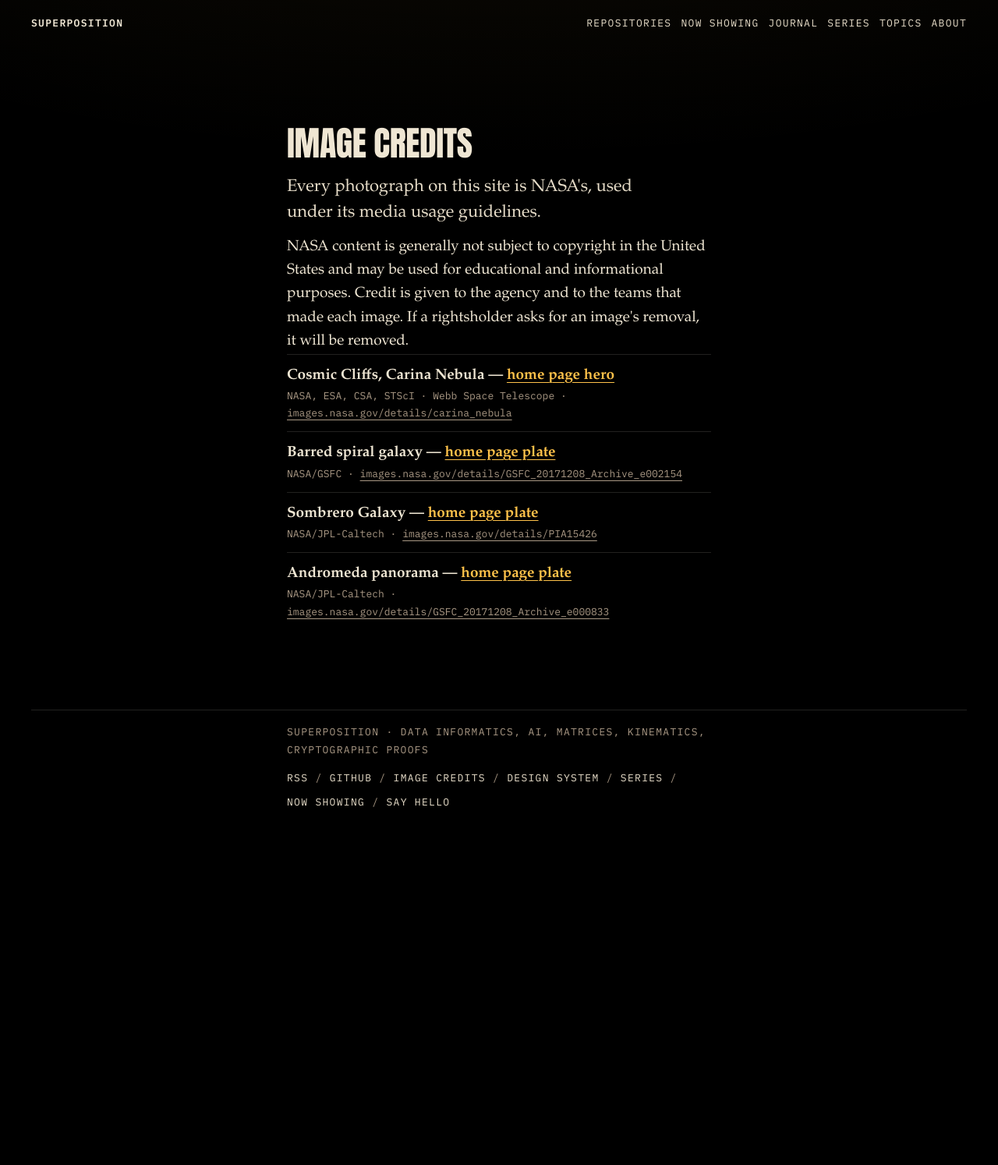
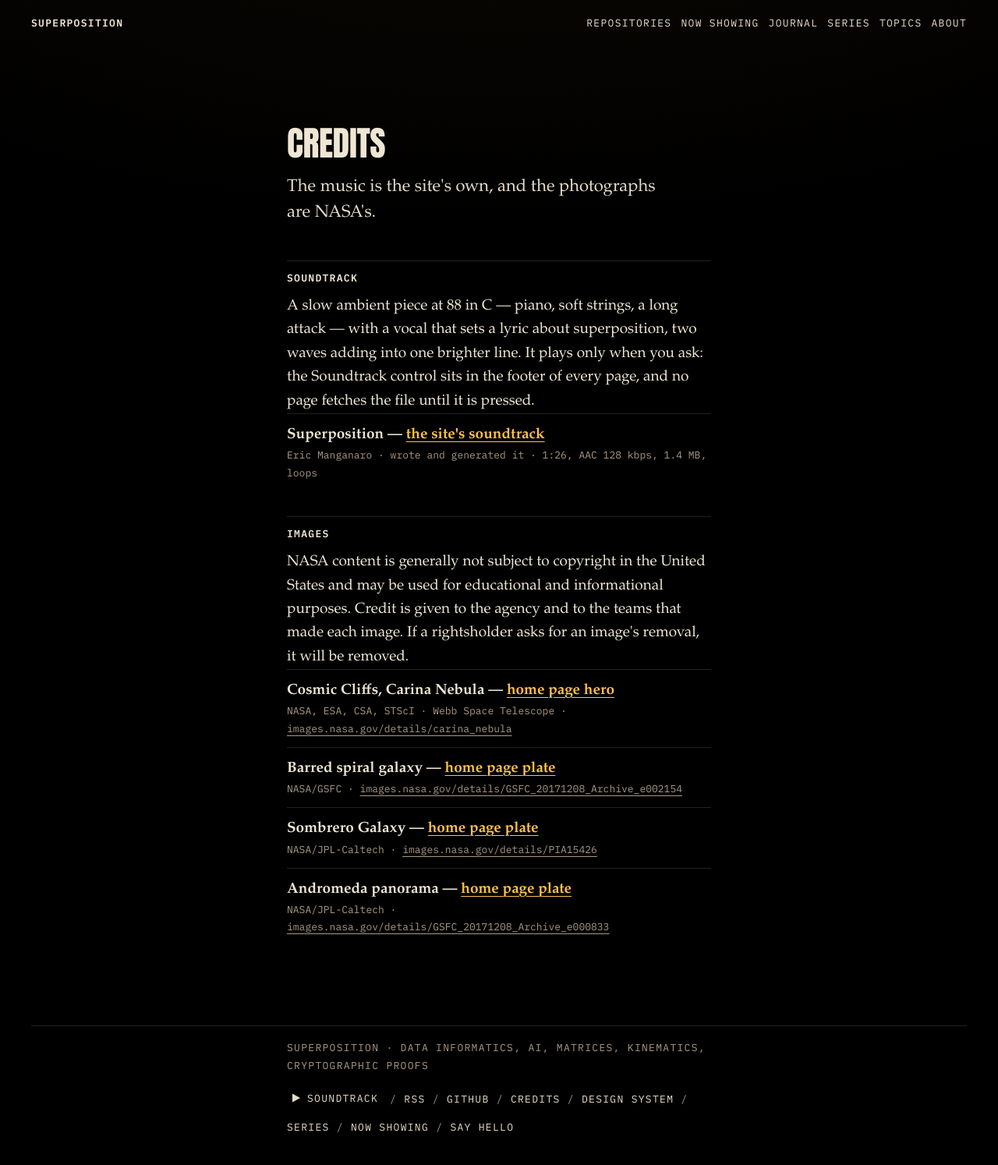
Before and after one commit to superposition/superposition.github.io, a Jekyll site: the page built from credits.md, in a window 1280 px wide. Shown: the whole page at 78% size. Built offline with Jekyll 4.4.1, drawn with Linux system fonts in a browser that asks for light colours; before the commit the page ends 1077 px from its top, so only the background shows below that.

Commit message:
Ship the site's own soundtrack
Eric's track, superposition-v5, encoded to one 1.4 MB AAC file and played
from a footer control that fetches nothing until it is pressed.

- assets/audio/superposition.m4a: 44.1 kHz, 128 kbps AAC, loudness-normalised
  to -16 LUFS with a -1.5 dBTP ceiling and a 1 s fade on the tail.
- A play/pause button in the footer row, aria-pressed, 44px square, labelled
  "Play the soundtrack" and "Pause the soundtrack".
- assets/soundtrack.js: the audio element ships without a src, the file is
  requested on the first press only, and playback pauses on visibility change
  and on pagehide. The stored choice is never autoplay.
- /credits/ now covers the soundtrack as well as the NASA imagery.

```diff
--- a/_layouts/default.html
+++ b/_layouts/default.html
@@ -62,8 +62,15 @@
   <footer class="site-footer wide">
     <div class="wrap">
       <p>Superposition · {{ site.subtitle }}</p>
-      <p><a href="{{ '/feed.xml' | relative_url }}">RSS</a> <span aria-hidden="true">/</span> <a href="https://github.com/superposition">GitHub</a> <span aria-hidden="true">/</span> <a href="{{ '/credits/' | relative_url }}">Image credits</a> <span aria-hidden="true">/</span> <a href="{{ '/style/' | relative_url }}">Design system</a> <span aria-hidden="true">/</span> <a href="{{ '/series/' | relative_url }}">Series</a> <span aria-hidden="true">/</span> <a href="{{ '/now-showing/' | relative_url }}">Now showing</a> <span aria-hidden="true">/</span> <a href="https://t.me/SuprPosition">Say hello</a></p>
+      <p><button class="soundtrack-toggle" type="button" data-soundtrack-toggle aria-pressed="false" aria-label="Play the soundtrack" hidden><svg class="soundtrack-icon" viewBox="0 0 12 12" aria-hidden="true" focusable="false"><path class="soundtrack-play" d="M1 0.5 11 6 1 11.5Z"/><path class="soundtrack-pause" d="M1 0.5h3.2v11H1Zm6.8 0H11v11H7.8Z"/></svg>Soundtrack</button> <span aria-hidden="true">/</span> <a href="{{ '/feed.xml' | relative_url }}">RSS</a> <span aria-hidden="true">/</span> <a href="https://github.com/superposition">GitHub</a> <span aria-hidden="true">/</span> <a href="{{ '/credits/' | relative_url }}">Credits</a> <span aria-hidden="true">/</span> <a href="{{ '/style/' | relative_url }}">Design system</a> <span aria-hidden="true">/</span> <a href="{{ '/series/' | relative_url }}">Series</a> <span aria-hidden="true">/</span> <a href="{{ '/now-showing/' | relative_url }}">Now showing</a> <span aria-hidden="true">/</span> <a href="https://t.me/SuprPosition">Say hello</a></p>
     </div>
+    {%- comment -%}
+      The track is fetched only when the footer control is pressed: the source
+      lives in data-src, the element preloads nothing, and the script sets src
+      on the first press. No page requests the audio until then.
+    {%- endcomment -%}
+    <audio preload="none" loop data-soundtrack-audio data-src="{{ '/assets/audio/superposition.m4a' | relative_url }}"></audio>
+    <script src="{{ '/assets/soundtrack.js' | relative_url }}"></script>
   </footer>
 </body>
 </html>
--- a/assets/notebook.css
+++ b/assets/notebook.css
@@ -932,6 +932,39 @@ mjx-container[display="true"] { margin-block: var(--space-3) !important; }
 .site-footer a { display: inline-block; padding-block: var(--space-half); color: var(--starlight); text-decoration: none; }
 .site-footer a:hover { color: var(--accent-text); text-decoration: underline; }
 .site-footer a:active { color: var(--accent-peak); }
+
+/* Soundtrack -------------------------------------------------------------- */
+
+/* The site's own track, in the footer row with the quiet links. It is a button
+   and not a link, because it starts and stops something rather than going
+   somewhere, and it is the one control on the site sized to a thumb rather than
+   to its type: --target-touch square, because a play control is pressed on a
+   phone in this footer and never read like a line of text. Pressing it moves
+   nothing — the glyph swaps inside the same 12px box and the word stays put, so
+   the row cannot reflow when the state changes. --starlight at rest (15.44:1 on
+   void), --accent-text on hover (12.93:1), the --state ring at 4px on focus, and
+   --accent-text for a listener who asked for the music before: the stored choice
+   paints the control, and never plays it. */
+.soundtrack-toggle {
+  display: inline-flex; align-items: center; gap: var(--space-1);
+  min-height: var(--target-touch); min-width: var(--target-touch);
+  padding-block: var(--space-half);
+  border: 0;
+  background: none;
+  color: var(--starlight);
+  font: var(--step-1)/1.8 var(--font-mono);
+  text-transform: uppercase; letter-spacing: var(--track-label);
+  cursor: pointer;
+  appearance: none;
+  transition: color var(--dur-state) var(--ease-out);
+}
+.soundtrack-icon { width: var(--space-2); height: var(--space-2); fill: currentColor; }
+.soundtrack-toggle[aria-pressed="true"] .soundtrack-play { display: none; }
+.soundtrack-toggle[aria-pressed="false"] .soundtrack-pause { display: none; }
+.soundtrack-toggle[data-pref="on"] { color: var(--accent-text); }
+.soundtrack-toggle:hover { color: var(--accent-text); text-decoration: underline; }
+.soundtrack-toggle:active { color: var(--accent-peak); }
+.soundtrack-toggle:focus-visible { outline: var(--ring) solid var(--state); outline-offset: var(--space-half); }
 
 /* Repository pages -------------------------------------------------------- */
 
--- /dev/null
+++ b/assets/soundtrack.js
@@ -0,0 +1,77 @@
+/* The soundtrack control.
+
+   The audio element ships with no source and preload="none", so not one byte of
+   the track is requested until someone presses the button, and the button
+   itself ships hidden so a reader without JavaScript never meets a control that
+   cannot work. The remembered choice never starts playback: it paints the
+   control for a listener who asked for the music before, and the press is still
+   theirs to make. */
+
+(() => {
+  const audio = document.querySelector('[data-soundtrack-audio]');
+  const button = document.querySelector('[data-soundtrack-toggle]');
+  if (!audio || !button) return;
+
+  const KEY = 'soundtrack';
+  const LABEL = { on: 'Pause the soundtrack', off: 'Play the soundtrack' };
+
+  const store = (on) => {
+    try {
+      localStorage.setItem(KEY, on ? 'on' : 'off');
+    } catch (error) {
+      /* A browser with storage off keeps the choice for this page only. */
+    }
+  };
+
+  const remembered = () => {
+    try {
+      return localStorage.getItem(KEY) === 'on';
+    } catch (error) {
+      return false;
+    }
+  };
+
+  const paint = (on) => {
+    button.setAttribute('aria-pressed', on ? 'true' : 'false');
+    button.setAttribute('aria-label', on ? LABEL.on : LABEL.off);
+  };
+
+  const prefer = (on) => {
+    button.setAttribute('data-pref', on ? 'on' : 'off');
+    store(on);
+  };
+
+  button.setAttribute('data-pref', remembered() ? 'on' : 'off');
+  paint(false);
+  button.hidden = false;
+
+  button.addEventListener('click', () => {
+    if (!audio.paused) {
+      audio.pause();
+      prefer(false);
+      return;
+    }
+    if (!audio.getAttribute('src')) audio.src = audio.getAttribute('data-src');
+    const started = audio.play();
+    if (started) started.catch(() => paint(false));
+  });
+
+  audio.addEventListener('play', () => {
+    paint(true);
+    prefer(true);
+  });
+
+  audio.addEventListener('pause', () => paint(false));
+
+  document.addEventListener('visibilitychange', () => {
+    if (document.hidden && !audio.paused) audio.pause();
+  });
+
+  window.addEventListener('pagehide', () => {
+    if (!audio.paused) audio.pause();
+  });
+
+  window.addEventListener('pageshow', (event) => {
+    if (event.persisted) paint(false);
+  });
+})();
--- a/assets/tokens.css
+++ b/assets/tokens.css
@@ -278,6 +278,11 @@
   --space-section: clamp(40px, 5.4vw, 72px);
   --space-open: clamp(56px, 8vw, 112px);
 
+  /* The one box on the site sized to a thumb rather than to its type. The
+     soundtrack control is pressed on a phone in the footer, so it is a 44px
+     square; every other control clears the 24px floor from its padding. */
+  --target-touch: 44px;
+
   /* Two densities, one scale. Comfortable is the reading density: prose, a
      journal row, a card. Compact is the data density: the repository index and
      any table with more than a dozen rows, where the reader is scanning columns
--- a/credits.md
+++ b/credits.md
@@ -1,20 +1,31 @@
 ---
 layout: default
-title: Image credits
+title: Credits
 permalink: /credits/
-description: The NASA imagery on this site, and the terms it is used under.
+description: The site's soundtrack and the NASA imagery on it, and the terms each is used under.
 ---
 <div class="wrap">
   <header class="page-heading">
-    <h1>Image credits</h1>
-    <p class="lede">Every photograph on this site is NASA's, used under its media usage guidelines.</p>
+    <h1>Credits</h1>
+    <p class="lede">The music is the site's own, and the photographs are NASA's.</p>
   </header>
   <div class="prose">
+    <h2 id="soundtrack">Soundtrack</h2>
+    <p>A slow ambient piece at 88 in C — piano, soft strings, a long attack — with a vocal that sets a lyric about superposition, two waves adding into one brighter line. It plays only when you ask: the Soundtrack control sits in the footer of every page, and no page fetches the file until it is pressed.</p>
+  </div>
+  <ul class="credit-list">
+    <li>
+      <span class="credit-title">Superposition — <a href="#soundtrack">the site's soundtrack</a></span>
+      <span class="credit-meta">Eric Manganaro · wrote and generated it · 1:26, AAC 128 kbps, 1.4 MB, loops</span>
+    </li>
+  </ul>
+  <div class="prose">
+    <h2 id="images">Images</h2>
     <p>NASA content is generally not subject to copyright in the United States and may be used for educational and informational purposes. Credit is given to the agency and to the teams that made each image. If a rightsholder asks for an image's removal, it will be removed.</p>
   </div>
   <ul class="credit-list">
     <li>
-      <span class="credit-title">Cosmic Cliffs, Carina Nebula — <a href="{{ '/credits/' | relative_url }}">home page hero</a></span>
+      <span class="credit-title">Cosmic Cliffs, Carina Nebula — <a href="{{ '/' | relative_url }}">home page hero</a></span>
       <span class="credit-meta">NASA, ESA, CSA, STScI · Webb Space Telescope · <a href="https://images.nasa.gov/details/carina_nebula">images.nasa.gov/details/carina_nebula</a></span>
     </li>
     <li>
--- a/now-showing.html
+++ b/now-showing.html
@@ -19,5 +19,5 @@ description: Twenty libraries, advertised as films. A poster, a cast and a still
     {%- endfor %}
   </ol>
 
-  <p class="showing-note">Key art is each repository's own work — the chart, the diagram, the frame it produced. Two campaigns are fronted by the NASA photography the site already licenses, because their repositories hold only terminal captures, and those stills sit beside the poster on the page. Nothing here is a franchise: the titles are the libraries' own names, the cast is the parts they are made of, and the runtime is the only figure on a poster that is invented. <a href="{{ '/credits/' | relative_url }}">Image credits</a> <span aria-hidden="true">/</span> <a href="{{ '/projects/' | relative_url }}">Repositories</a></p>
+  <p class="showing-note">Key art is each repository's own work — the chart, the diagram, the frame it produced. Two campaigns are fronted by the NASA photography the site already licenses, because their repositories hold only terminal captures, and those stills sit beside the poster on the page. Nothing here is a franchise: the titles are the libraries' own names, the cast is the parts they are made of, and the runtime is the only figure on a poster that is invented. <a href="{{ '/credits/' | relative_url }}">Credits</a> <span aria-hidden="true">/</span> <a href="{{ '/projects/' | relative_url }}">Repositories</a></p>
 </div>
--- a/storybook/.storybook/preview.js
+++ b/storybook/.storybook/preview.js
@@ -73,6 +73,7 @@ export default {
             'Skeleton',
             'Empty state',
             'Footer',
+            'Soundtrack',
             'Identity parts',
           ],
           'Series',
--- a/storybook/scripts/states.mjs
+++ b/storybook/scripts/states.mjs
@@ -124,6 +124,7 @@ const CONTROLS = [
   { name: 'Button', selector: '.btn', disabled: true },
   { name: 'Command link', selector: '.text-link', type: ['--step-1', 1.7] },
   { name: 'Footer link', selector: '.site-footer a', type: ['--step-1', 1.8] },
+  { name: 'Soundtrack', selector: '.soundtrack-toggle', type: ['--step-1', 1.8] },
   { name: 'Nav link', selector: '.site-header nav a', type: ['--step-1', 1.6], narrowType: ['--step-header', 1.6] },
   { name: 'Wordmark', selector: '.home-link', type: ['--step-1', 1.6], narrowType: ['--step-header', 1.6] },
   { name: 'Topic link', selector: '.topic-list a', type: ['--step-2', 1.6] },
```
Also changed, not shown: storybook/stories/footer.stories.js (+2 -2 lines), storybook/stories/soundtrack.stories.js (added, +128 -0 lines), style.md (+9 -0 lines), 1 other file.
